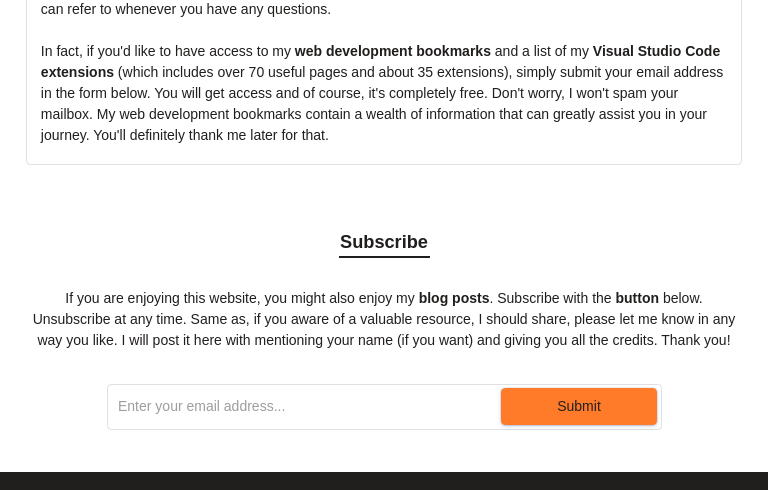
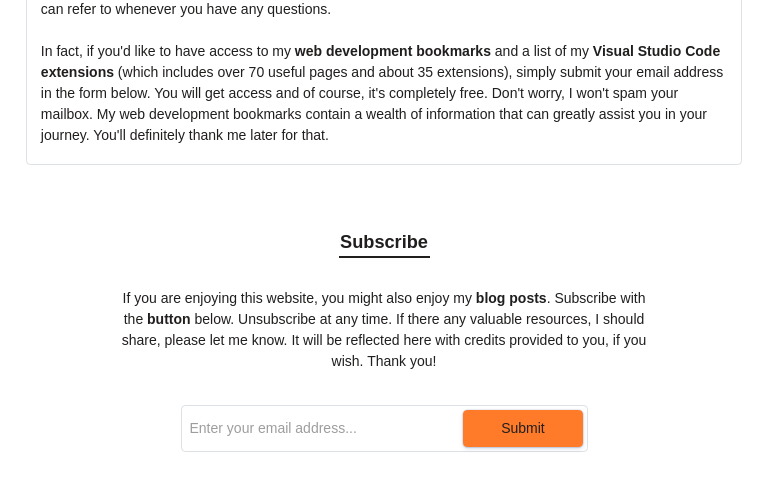
Before and after one commit to begli-amanov/my-first-website, a website built with webpack: page index.html in a window 768 px wide. Shown: the part 1388-1878 px from the top of the page. Built offline with nearby package versions, Linux system fonts and the light colour scheme.

Commit message:
Add 320px and 768px layouts. Now fully responsive

```diff
--- a/css/style.css
+++ b/css/style.css
@@ -463,9 +463,7 @@ article {
 ==========================================================================
 */
 
-/* !need to tweak display sizes between 768px to 1024px */
-
-@media only screen and (min-width: 22.5rem) and (max-width: 64rem) {
+@media only screen and (min-width: 20rem) and (max-width: 48rem) {
 
   /* Style adjustments for viewports that meet the condition */
 
@@ -518,11 +516,41 @@ article {
 
   .address-input,
   .interactions {
-    width: 75%;
+    width: 95%;
+    padding: 4px;
   }
 
   .paragraph {
     width: 100%;
+  }
+
+  .quote {
+    text-align: center;
+  }
+
+
+}
+
+/* the smallest screen size in developer tools */
+@media only screen and (min-width: 48rem) and (max-width: 64rem) {
+
+  .address-input,
+  .interactions {
+    width: 55%;
+    padding: 4px;
+  }
+
+  .social-media-btn {
+    width: 20%;
+  }
+
+  p {
+    padding-left: 1rem;
+    padding-right: 1rem;
+  }
+
+  .paragraph {
+    width: 80%;
   }
 }
 
--- a/index.html
+++ b/index.html
@@ -188,10 +188,9 @@
           <p>
             If you are enjoying this website, you might also enjoy my
             <strong>blog posts</strong>. Subscribe with the
-            <strong>button</strong> below. Unsubscribe at any time. Same as, if
-            you aware of a valuable resource, I should share, please let me know
-            in any way you like. I will post it here with mentioning your name
-            (if you want) and giving you all the credits. Thank you!
+            <strong>button</strong> below. Unsubscribe at any time. If there any
+            valuable resources, I should share, please let me know. It will be
+            reflected here with credits provided to you, if you wish. Thank you!
           </p>
         </article>
 
```
Also changed, not shown: now.html (+1 -1 lines).
